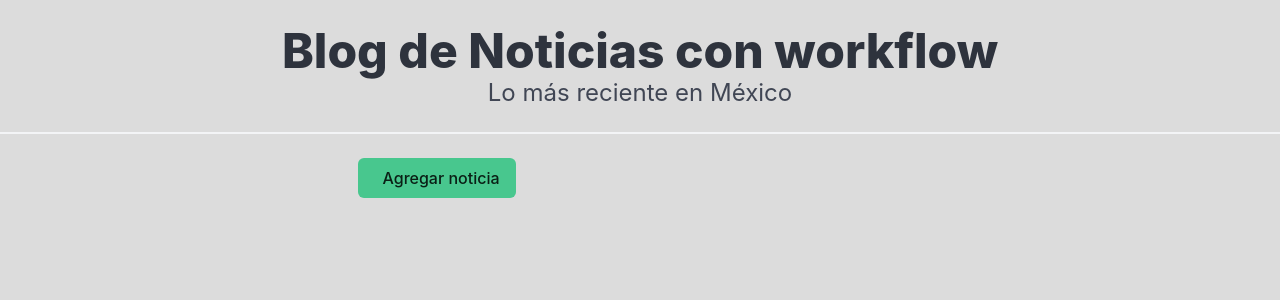
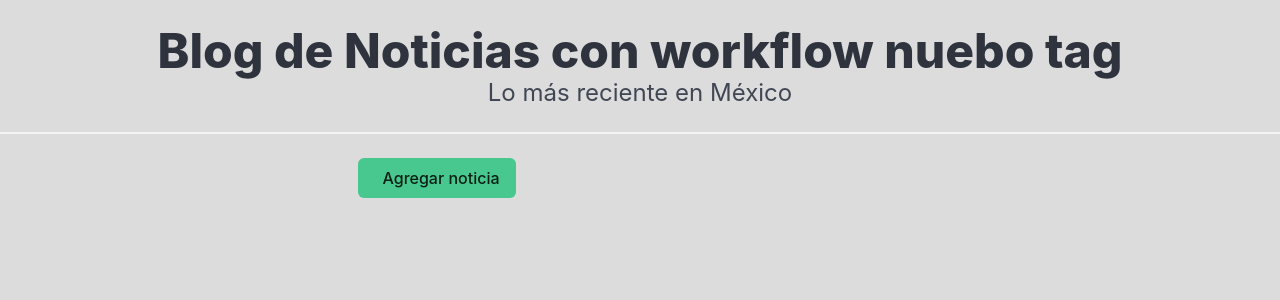
Before and after one commit to Eren251/BLOG__TEC, a Flask app: page / in a window 1280 px wide. Shown: the top 300 px of the page. Run offline with Flask 3, Linux system fonts and the light colour scheme; data that the repository does not hold is empty.

Commit message:
nuevo cambio

```diff
--- a/templates/base.html
+++ b/templates/base.html
@@ -9,7 +9,7 @@
   <body >
     <header>
         <br>
-        <h1 class="title has-text-centered is-1">Blog de Noticias con workflow</h1>
+        <h1 class="title has-text-centered is-1">Blog de Noticias con workflow nuebo tag</h1>
         <h2 class="subtitle has-text-centered is-4">Lo más reciente en México</h2>
         <hr>
     </header>
```
